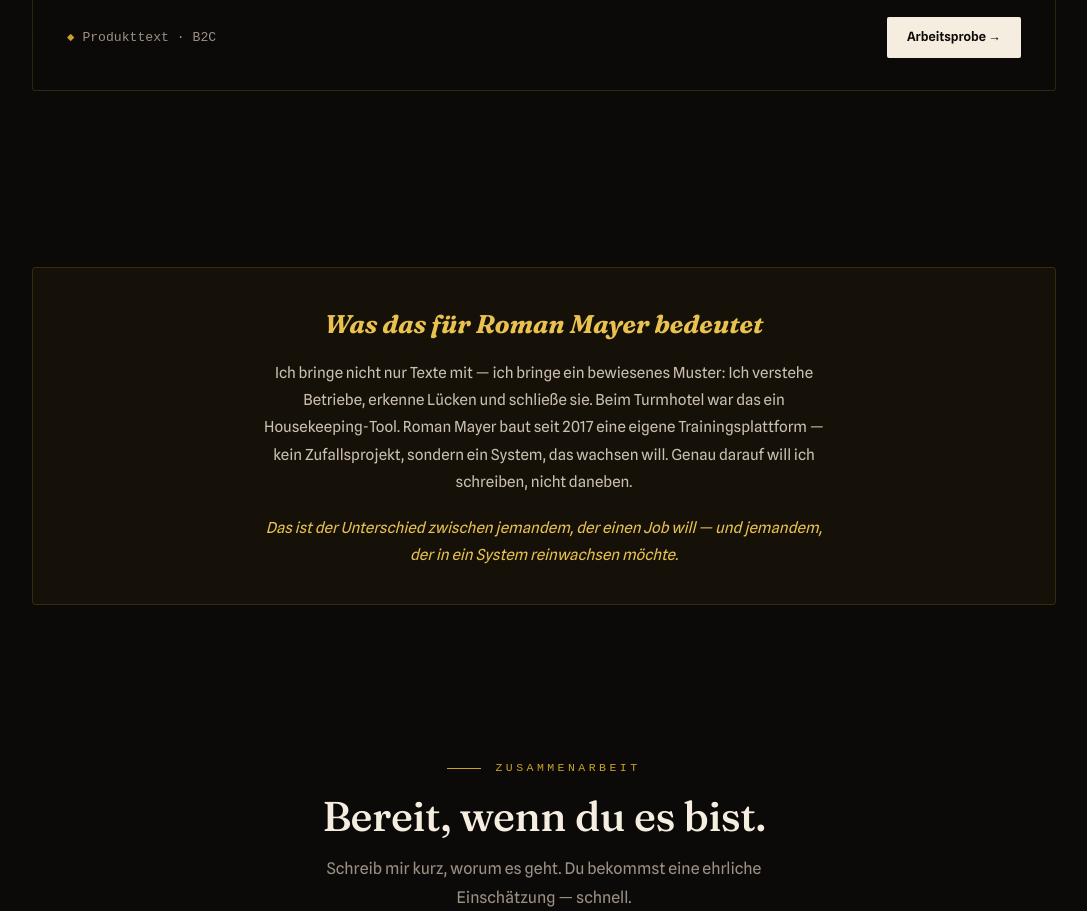
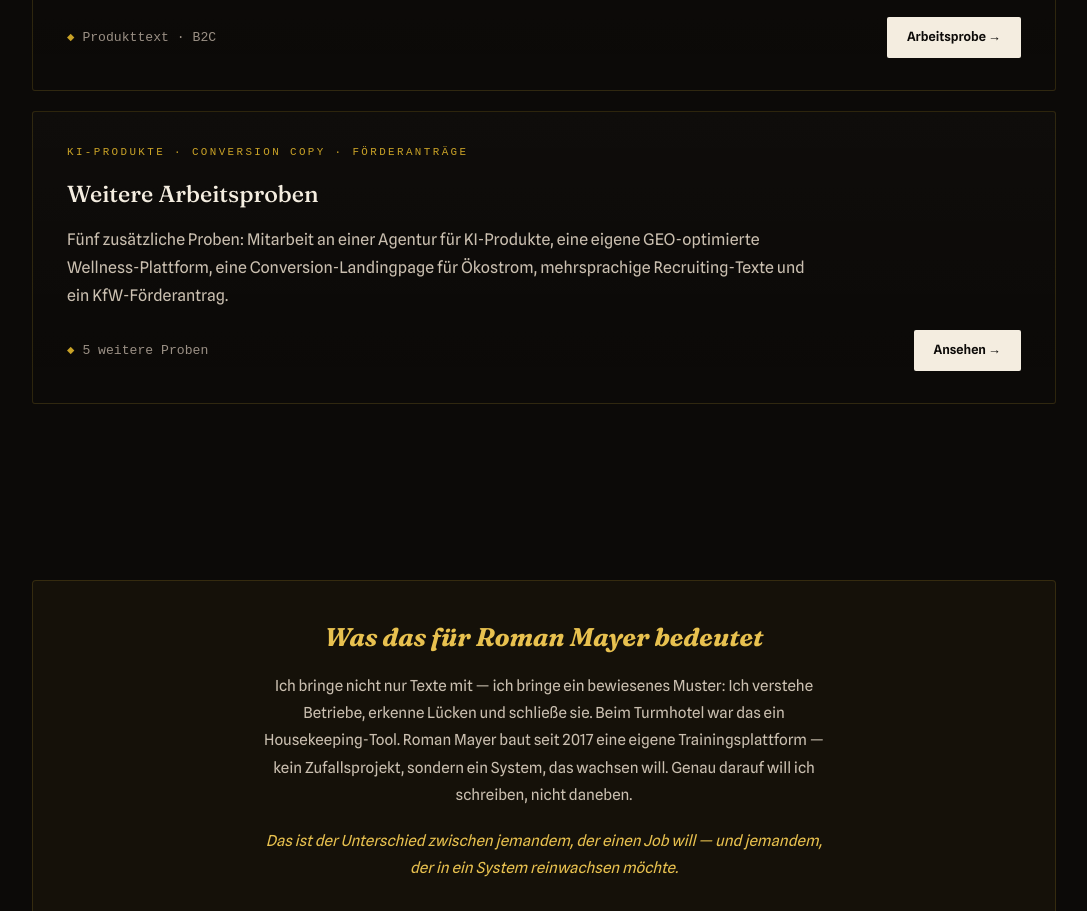
Before and after one commit to intelligentresponder-max/rm-apply, a plain HTML site: page index.html in a window 1280 px wide. Shown: the part 4946-5857 px from the top of the page, without its empty margins (96-1183 px from the left). Drawn offline with Linux system fonts and the light colour scheme; a web font is replaced by a local one.

Commit message:
Kachel fuer Arbeitsproben-Seite auf Startseite ergaenzt

```diff
--- a/index.html
+++ b/index.html
@@ -312,6 +312,16 @@ footer a{color:var(--gold);text-decoration:none;}footer a:hover{color:var(--gold
         </div>
       </div>
 
+      <div class="card" id="weitere-proben">
+        <span class="tag">KI-Produkte · Conversion Copy · Förderanträge</span>
+        <h3>Weitere Arbeitsproben</h3>
+        <p>Fünf zusätzliche Proben: Mitarbeit an einer Agentur für KI-Produkte, eine eigene GEO-optimierte Wellness-Plattform, eine Conversion-Landingpage für Ökostrom, mehrsprachige Recruiting-Texte und ein KfW-Förderantrag.</p>
+        <div class="card-footer">
+          <span class="loc-meta">5 weitere Proben</span>
+          <a href="arbeitsproben.html" class="card-btn">Ansehen →</a>
+        </div>
+      </div>
+
     </div>
   </section>
 
```
